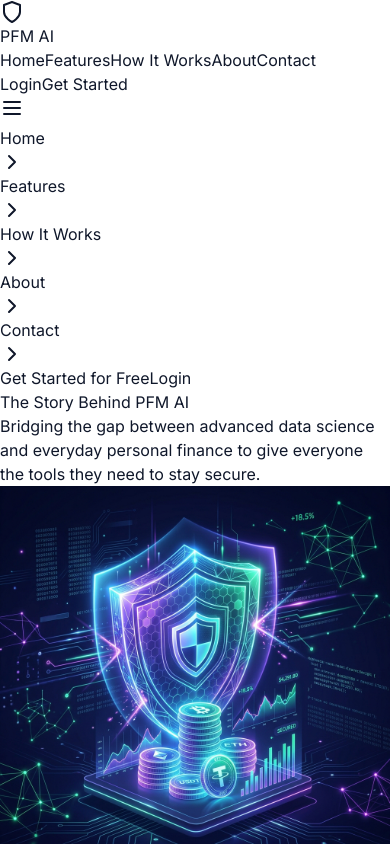
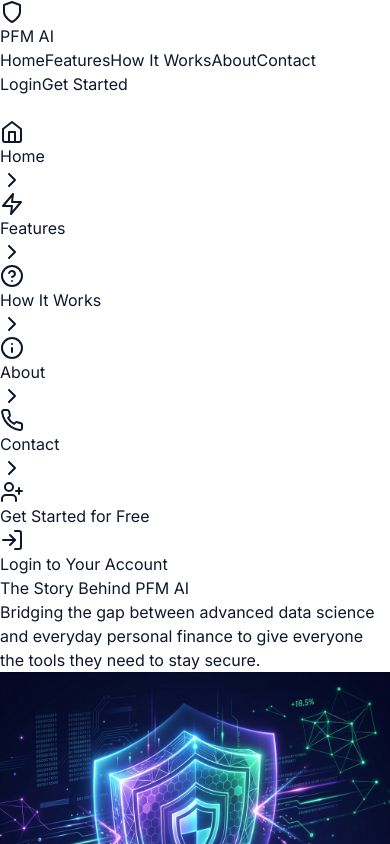
Before and after one commit to drhasnain751/PFM, a React (Vite) app in the folder client/: page /about in a window 390 px wide. Shown: the top 844 px of the page. Built offline with nearby package versions, Linux system fonts and the light colour scheme.

Commit message:
Premium mobile UX: Animated 3-bar hamburger + full-screen drawer with icon cards

```diff
--- a/client/src/components/common/Navbar.jsx
+++ b/client/src/components/common/Navbar.jsx
@@ -1,134 +1,153 @@
 import React, { useState, useContext, useEffect } from 'react';
 import { Link, useLocation } from 'react-router-dom';
-import { Menu, X, Shield, ChevronRight } from 'lucide-react';
+import {
+  Menu, X, Shield, Home, Zap, Info,
+  Phone, LayoutDashboard, LogOut, LogIn, UserPlus,
+  ChevronRight, HelpCircle
+} from 'lucide-react';
 import { AuthContext } from '../../context/AuthContext';
+
+const NAV_LINKS = [
+  { name: 'Home',         path: '/',             icon: Home },
+  { name: 'Features',     path: '/features',     icon: Zap },
+  { name: 'How It Works', path: '/how-it-works', icon: HelpCircle },
+  { name: 'About',        path: '/about',         icon: Info },
+  { name: 'Contact',      path: '/contact',       icon: Phone },
+];
 
 export default function Navbar() {
   const [isOpen, setIsOpen] = useState(false);
   const { user, logoutContext } = useContext(AuthContext);
   const location = useLocation();
 
-  // Close menu on route change
-  useEffect(() => { setIsOpen(false); }, [location]);
-
-  // Prevent body scroll when menu is open
+  useEffect(() => { setIsOpen(false); }, [location.pathname]);
   useEffect(() => {
     document.body.style.overflow = isOpen ? 'hidden' : '';
     return () => { document.body.style.overflow = ''; };
   }, [isOpen]);
 
-  const navLinks = [
-    { name: 'Home', path: '/' },
-    { name: 'Features', path: '/features' },
-    { name: 'How It Works', path: '/how-it-works' },
-    { name: 'About', path: '/about' },
-    { name: 'Contact', path: '/contact' },
-  ];
-
   return (
     <>
-      <nav className="fixed top-0 left-0 right-0 z-50 bg-slate-900/90 backdrop-blur-md border-b border-white/5">
-        <div className="max-w-7xl mx-auto px-4 sm:px-6 lg:px-8">
-          <div className="flex items-center justify-between h-16 md:h-20">
+      {/* ─── Sticky Navbar Bar ─── */}
+      <nav className="fixed top-0 left-0 right-0 z-50 h-16 bg-slate-900/95 backdrop-blur-md border-b border-white/5 flex items-center">
+        <div className="w-full max-w-7xl mx-auto px-4 sm:px-6 flex items-center justify-between">
+
           {/* Logo */}
-            <Link to="/" className="flex items-center gap-2 shrink-0">
-              <div className="w-9 h-9 bg-indigo-600 rounded-xl flex items-center justify-center shadow-lg shadow-indigo-600/20">
+          <Link to="/" className="flex items-center gap-2">
+            <div className="w-9 h-9 bg-indigo-600 rounded-xl flex items-center justify-center shadow-lg shadow-indigo-600/30">
               <Shield className="w-5 h-5 text-white" />
             </div>
-              <span className="text-lg font-bold tracking-tight bg-clip-text text-transparent bg-gradient-to-r from-white to-slate-400">
+            <span className="text-lg font-bold bg-clip-text text-transparent bg-gradient-to-r from-white to-slate-400">
               PFM AI
             </span>
           </Link>
 
-            {/* Desktop Nav Links */}
+          {/* Desktop Links */}
           <div className="hidden md:flex items-center gap-6">
-              {navLinks.map((link) => (
-                <Link key={link.name} to={link.path} className="nav-link text-sm">
-                  {link.name}
-                </Link>
+            {NAV_LINKS.map(l => (
+              <Link key={l.name} to={l.path} className="nav-link text-sm">{l.name}</Link>
             ))}
           </div>
 
-            {/* Desktop Actions */}
+          {/* Desktop Auth */}
           <div className="hidden md:flex items-center gap-3">
             {user ? (
               <>
                 <Link to="/dashboard" className="btn-outline text-sm py-2 px-4">Dashboard</Link>
-                  <button onClick={logoutContext} className="btn-outline text-sm py-2 px-4">Logout</button>
+                <button onClick={logoutContext} className="btn-outline text-sm py-2 px-4 text-rose-400 border-rose-400/30">Logout</button>
               </>
             ) : (
               <>
                 <Link to="/login" className="nav-link text-sm">Login</Link>
-                  <Link to="/signup" className="btn-primary text-sm py-2 px-4">Get Started</Link>
+                <Link to="/signup" className="btn-primary text-sm py-2 px-5">Get Started</Link>
               </>
             )}
           </div>
 
-            {/* Mobile Hamburger */}
+          {/* Mobile Hamburger (3 bars) */}
           <button
-              id="mobile-menu-btn"
             onClick={() => setIsOpen(v => !v)}
-              className="md:hidden p-2 rounded-lg text-slate-300 hover:text-white hover:bg-white/10 transition-colors"
-              aria-label="Toggle menu"
+            className="md:hidden flex flex-col justify-center gap-[5px] p-2 rounded-lg hover:bg-white/10 transition-colors"
+            aria-label="Open menu"
           >
-              {isOpen ? <X className="w-6 h-6" /> : <Menu className="w-6 h-6" />}
+            <span className={`block h-0.5 w-6 bg-white rounded-full transition-all duration-300 origin-center ${isOpen ? 'rotate-45 translate-y-[7px]' : ''}`} />
+            <span className={`block h-0.5 w-6 bg-white rounded-full transition-all duration-300 ${isOpen ? 'opacity-0 scale-x-0' : ''}`} />
+            <span className={`block h-0.5 w-6 bg-white rounded-full transition-all duration-300 origin-center ${isOpen ? '-rotate-45 -translate-y-[7px]' : ''}`} />
           </button>
-          </div>
         </div>
       </nav>
 
-      {/* Mobile Menu Overlay — rendered OUTSIDE nav so it fills the full screen */}
-      {isOpen && (
+      {/* ─── Mobile Full-Screen Drawer ─── */}
+      {/* Backdrop */}
       <div
-          className="fixed inset-0 z-[55] md:hidden"
         onClick={() => setIsOpen(false)}
-        >
-          {/* Backdrop */}
-          <div className="absolute inset-0 bg-slate-900/60 backdrop-blur-sm" />
-        </div>
-      )}
+        className={`md:hidden fixed inset-0 z-[55] bg-black/60 backdrop-blur-sm transition-opacity duration-300 ${isOpen ? 'opacity-100 pointer-events-auto' : 'opacity-0 pointer-events-none'}`}
+      />
 
-      {/* Mobile Menu Drawer */}
+      {/* Drawer Panel */}
       <div
         className={`
-          fixed top-16 left-0 right-0 bottom-0 z-[60] md:hidden
-          bg-slate-900 border-t border-white/5
-          transition-transform duration-300 ease-in-out
-          ${isOpen ? 'translate-y-0' : '-translate-y-full'}
+          md:hidden fixed top-16 left-0 right-0 bottom-0 z-[60]
+          bg-gradient-to-b from-slate-900 via-slate-900 to-slate-950
+          transition-transform duration-300 ease-in-out overflow-y-auto
+          ${isOpen ? 'translate-y-0' : '-translate-y-[110%]'}
         `}
       >
-        <div className="h-full overflow-y-auto flex flex-col">
-          {/* Nav Links */}
-          <div className="flex-1 px-4 py-6 space-y-1">
-            {navLinks.map((link) => (
+        {/* Decorative top glow */}
+        <div className="absolute top-0 left-1/2 -translate-x-1/2 w-48 h-1 bg-indigo-500 rounded-full opacity-60 blur-sm" />
+
+        <div className="px-4 pt-6 pb-10 space-y-2">
+          {/* Nav links */}
+          {NAV_LINKS.map((link, i) => {
+            const active = location.pathname === link.path;
+            return (
               <Link
                 key={link.name}
                 to={link.path}
                 onClick={() => setIsOpen(false)}
-                className="flex items-center justify-between px-4 py-4 text-base font-semibold text-slate-300 hover:text-white hover:bg-white/5 rounded-xl transition-all"
+                style={{ animationDelay: `${i * 50}ms` }}
+                className={`
+                  group flex items-center gap-4 px-5 py-4 rounded-2xl transition-all duration-200
+                  ${active
+                    ? 'bg-indigo-600/20 border border-indigo-500/30 text-white'
+                    : 'text-slate-300 hover:bg-white/5 hover:text-white border border-transparent'}
+                `}
               >
-                {link.name}
-                <ChevronRight className="w-4 h-4 text-slate-600" />
+                {/* Icon badge */}
+                <div className={`w-10 h-10 rounded-xl flex items-center justify-center shrink-0 transition-colors ${active ? 'bg-indigo-600 text-white' : 'bg-white/5 text-slate-400 group-hover:bg-indigo-600/20 group-hover:text-indigo-400'}`}>
+                  <link.icon className="w-5 h-5" />
+                </div>
+                <span className="flex-1 text-base font-semibold">{link.name}</span>
+                <ChevronRight className={`w-4 h-4 transition-colors ${active ? 'text-indigo-400' : 'text-slate-600 group-hover:text-slate-400'}`} />
               </Link>
-            ))}
-          </div>
+            );
+          })}
 
-          {/* Auth Actions */}
-          <div className="px-4 py-6 border-t border-white/10 space-y-3">
+          {/* Divider */}
+          <div className="my-4 border-t border-white/5" />
+
+          {/* Auth Section */}
           {user ? (
             <>
               <Link
                 to="/dashboard"
                 onClick={() => setIsOpen(false)}
-                  className="flex items-center justify-center w-full py-3 rounded-xl font-bold text-white bg-indigo-600 hover:bg-indigo-500 transition-colors"
+                className="group flex items-center gap-4 px-5 py-4 rounded-2xl bg-indigo-600/10 border border-indigo-500/20 text-indigo-300 hover:bg-indigo-600/20 hover:text-white transition-all"
               >
-                  Go to Dashboard
+                <div className="w-10 h-10 rounded-xl bg-indigo-600/20 flex items-center justify-center shrink-0">
+                  <LayoutDashboard className="w-5 h-5 text-indigo-400" />
+                </div>
+                <span className="flex-1 text-base font-semibold">Go to Dashboard</span>
+                <ChevronRight className="w-4 h-4 text-indigo-500" />
               </Link>
               <button
                 onClick={() => { logoutContext(); setIsOpen(false); }}
-                  className="flex items-center justify-center w-full py-3 rounded-xl font-bold text-rose-400 border border-rose-400/20 hover:bg-rose-400/10 transition-colors"
+                className="group w-full flex items-center gap-4 px-5 py-4 rounded-2xl bg-rose-500/10 border border-rose-500/20 text-rose-400 hover:bg-rose-500/20 hover:text-white transition-all"
               >
-                  Logout
+                <div className="w-10 h-10 rounded-xl bg-rose-500/20 flex items-center justify-center shrink-0">
+                  <LogOut className="w-5 h-5 text-rose-400" />
+                </div>
+                <span className="flex-1 text-left text-base font-semibold">Logout</span>
               </button>
             </>
           ) : (
@@ -136,22 +155,23 @@ export default function Navbar() {
               <Link
                 to="/signup"
                 onClick={() => setIsOpen(false)}
-                  className="flex items-center justify-center w-full py-3 rounded-xl font-bold text-white bg-indigo-600 hover:bg-indigo-500 transition-colors"
+                className="flex items-center justify-center gap-3 w-full py-4 rounded-2xl font-bold text-white bg-indigo-600 hover:bg-indigo-500 transition-colors shadow-lg shadow-indigo-600/20"
               >
+                <UserPlus className="w-5 h-5" />
                 Get Started for Free
               </Link>
               <Link
                 to="/login"
                 onClick={() => setIsOpen(false)}
-                  className="flex items-center justify-center w-full py-3 rounded-xl font-semibold text-slate-300 border border-white/10 hover:bg-white/5 transition-colors"
+                className="flex items-center justify-center gap-3 w-full py-4 rounded-2xl font-semibold text-slate-300 border border-white/10 hover:bg-white/5 hover:text-white transition-colors"
               >
-                  Login
+                <LogIn className="w-5 h-5" />
+                Login to Your Account
               </Link>
             </>
           )}
         </div>
       </div>
-      </div>
     </>
   );
 }
```
Lines whose indentation alone changed are shown as unchanged.
